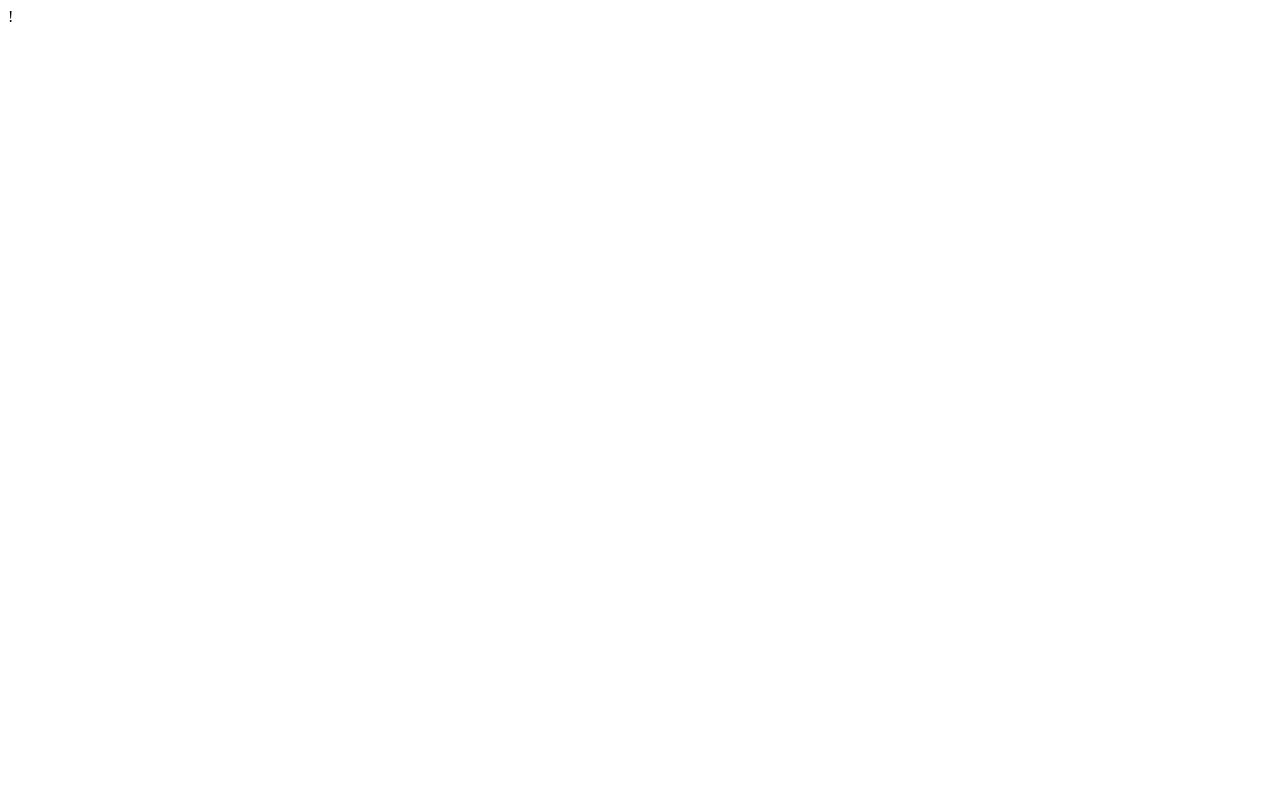
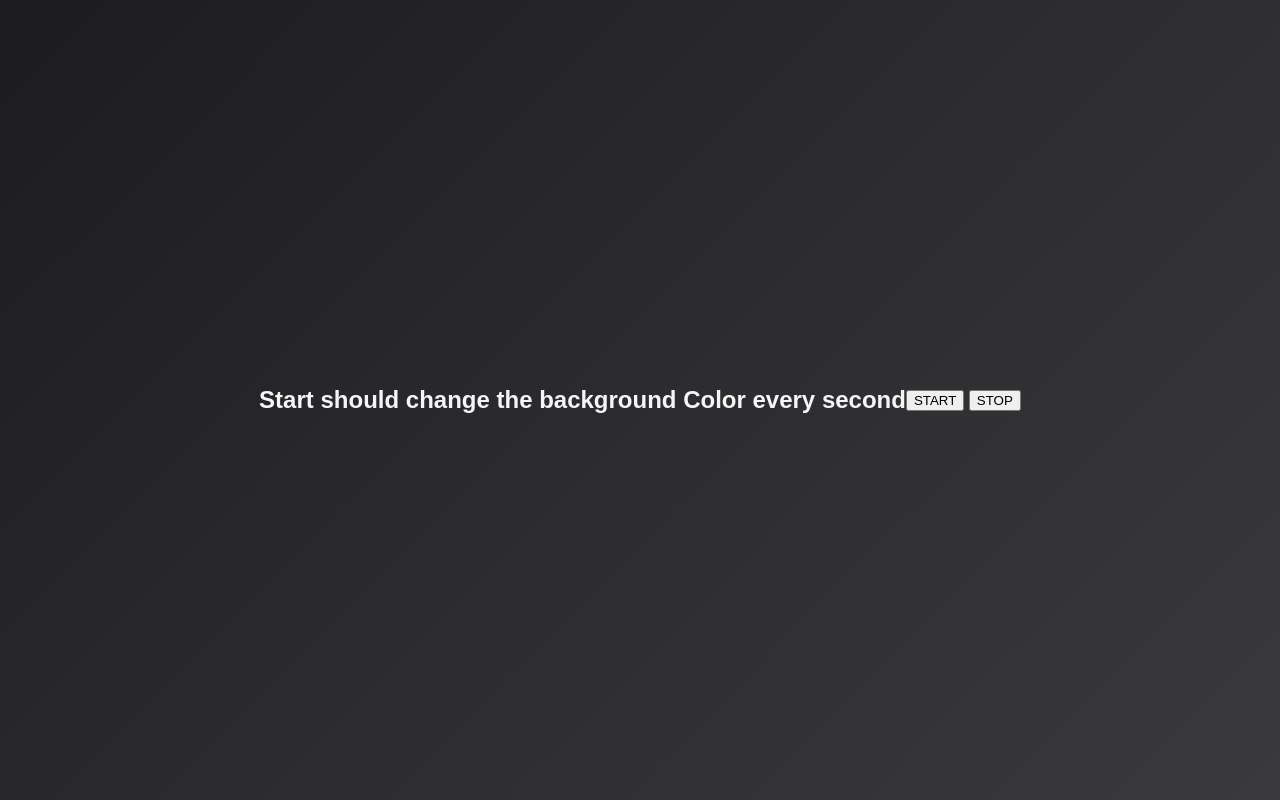
Before and after one commit to ItistheJerry/Javascript-Remapping, a plain HTML site: page newLandProjects/project1/index.html in a window 1280 px wide. Drawn offline with Linux system fonts and the light colour scheme; files that its build step writes are made by us from their sources.

Commit message:
index.html

```diff
--- a/newLandProjects/project1/index.html
+++ b/newLandProjects/project1/index.html
@@ -1 +1,21 @@
-!
+<!DOCTYPE html>
+<html lang="en">
+<head>
+    <meta charset="UTF-8">
+    <meta name="viewport" content="width=device-width, initial-scale=1.0">
+    <link rel="stylesheet" href="style.css">
+    <title>Colour Shifter || Chameleon page</title>
+</head>
+<body>
+    <div class="Header">
+        <h2>Start should change the background Color every second</h2>
+    </div>
+    <div class="wholeBody">
+    </div>
+    <div class="footer">
+        <button id="start">START</button>
+        <button id="stop">STOP</button>
+    </div>
+</body>
+<script src="script.js"></script>
+</html>
```
